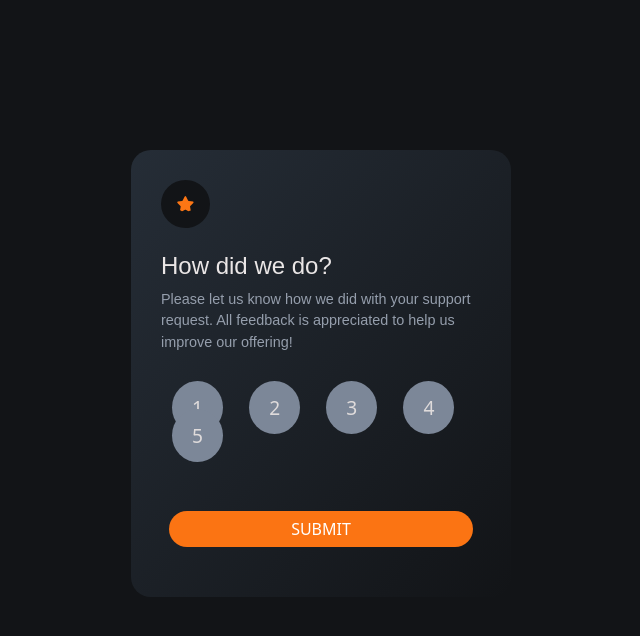
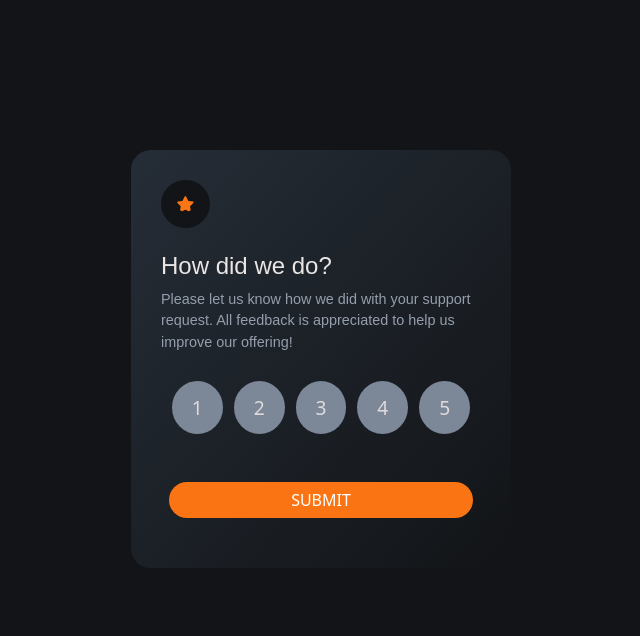
Before and after one commit to shivamsanju/review-screen, a plain HTML site: page index.html in a window 1280 px wide. Shown: the whole page, without its empty margins (319-959 px from the left). Drawn offline with nearby package versions, Linux system fonts and the light colour scheme.

Commit message:
Update styles.css

```diff
--- a/styles.css
+++ b/styles.css
@@ -41,13 +41,17 @@ p {
   background: var(--veryDarkBlue);
 }
 
+ul {
+display: flex;
+justify-content: space-evenly;
+}
+
 .rating {
   background: var(--mediumGrey);
   padding-left: 20px;
   padding-right: 20px;
   padding-top: 13px;
   padding-bottom: 13px;
-  margin: 11px;
   text-decoration: none;
   font-size: 1.2rem;
   color: rgb(223, 219, 219);
```
